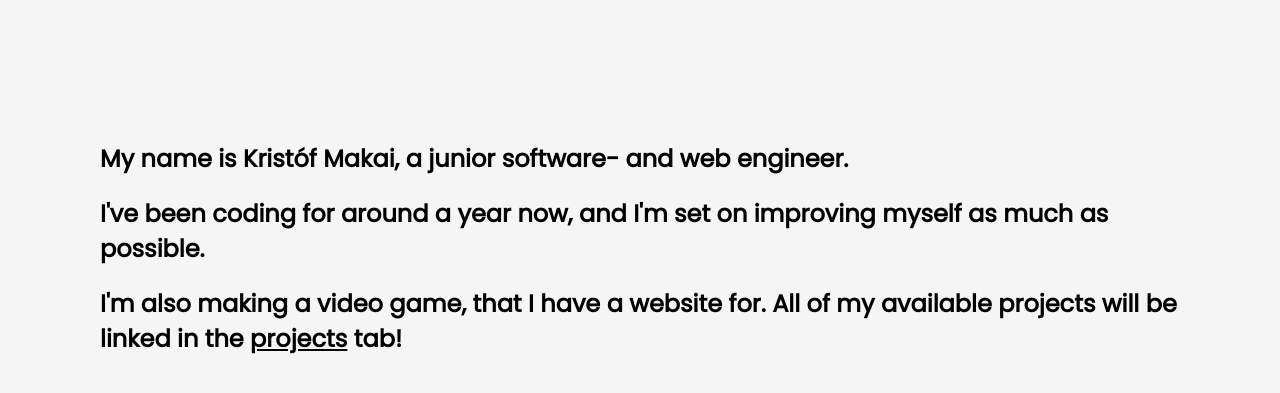
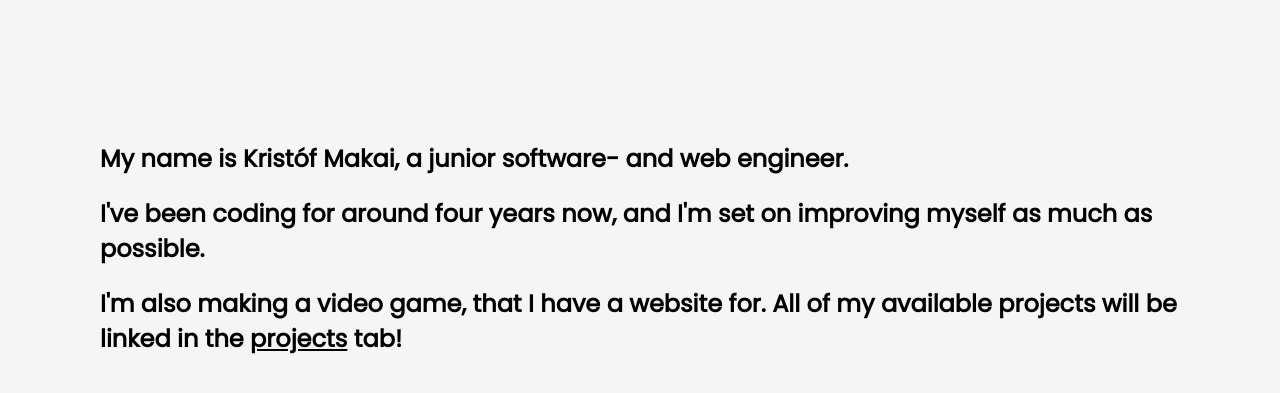
Before and after one commit to mmiillmm/tds, a plain HTML site: page index.html in a window 1280 px wide. Shown: the part 463-856 px from the top of the page. Drawn offline with Linux system fonts and the light colour scheme.

Commit message:
Update index.html

```diff
--- a/index.html
+++ b/index.html
@@ -45,7 +45,7 @@ reveal();
 
         <div class="container reveal">
             <h2>My name is Kristóf Makai, a junior software- and web engineer.</h2>
-            <h2>I've been coding for around a year now, and I'm set on improving myself as much as possible.</h2>
+            <h2>I've been coding for around four years now, and I'm set on improving myself as much as possible.</h2>
             <h2>I'm also making a video game, that I have a website for. All of my available projects will be linked in the <a href="./projects.html">projects</a> tab!</h2>
         </div>
         <br>
```
